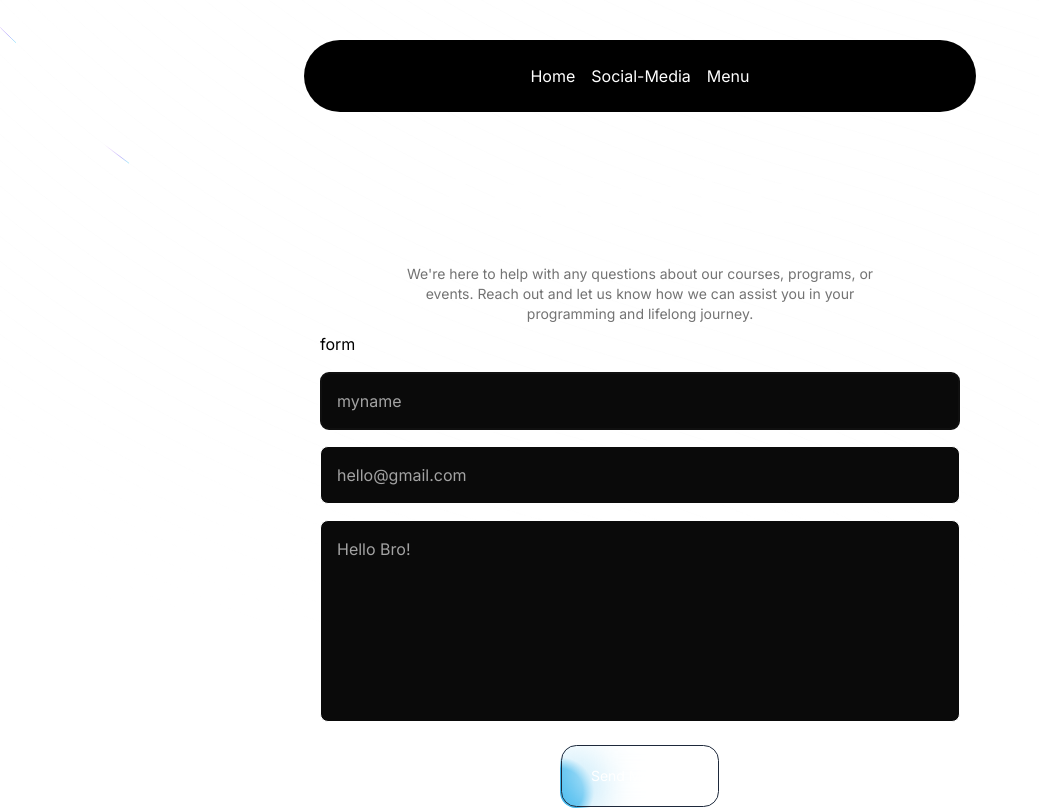
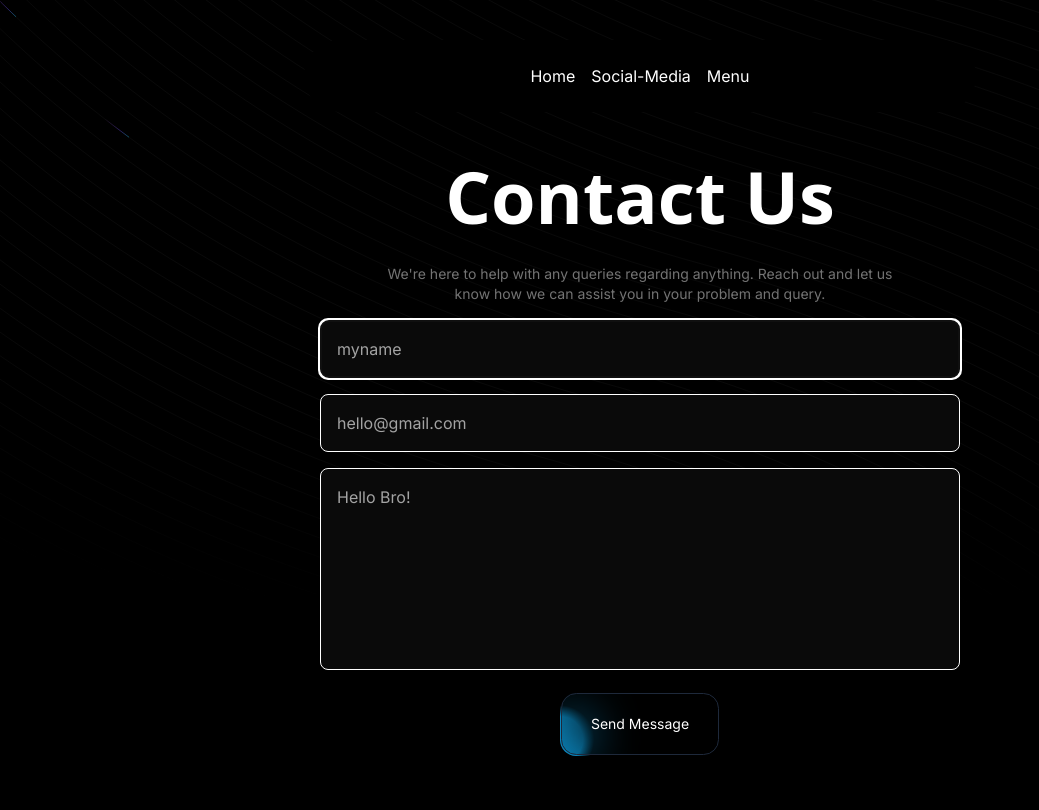
Before and after one commit to Echoinbyte/possibleweb, a Next.js app: page /contact in a window 1280 px wide. Shown: the top 810 px of the page, without its empty margins (0-1039 px from the left). Built offline with nearby package versions, Linux system fonts and the light colour scheme.

Commit message:
A Bug Fixed

```diff
--- a/src/components/Form.tsx
+++ b/src/components/Form.tsx
@@ -71,7 +71,7 @@ function FormContact() {
         });
         setStatus("success");
         setBorder("success");
-        setBtntext("Submitted!");
+        setBtntext("Sent Successfully!");
       } else {
         throw new Error(`HTTP error! status: ${response.status}`);
       }
@@ -79,25 +79,14 @@ function FormContact() {
       console.log(error);
       setStatus("error");
       setBorder("error");
-      setBtntext("Submit Failed!");
+      setBtntext("Error in Sending!");
     }
 
-    console.log("Submitted:", formData);
+    console.log("Here's what you've sent to me:", formData);
   };
-
-
-
-  const [bgcolor, setBgcolor] = useState("rgb(17,24,39)");
-  function hovereffect() {
-    setBgcolor("linear-gradient(to bottom, #000000, #222222)");
-  }
-  function unhovereffect() {
-    setBgcolor("rgb(17,24,39)");
-  }
-
   return (
     <>
-      <div className="min-h-screen py-12 pt-36 relative">
+      <div className="min-h-screen bg-black text-white py-12 pt-36 relative">
         {" "}
         <BackgroundBeams className="absolute top-0 left-0 w-full h-full z-0" />
         <div className="max-w-2xl mx-auto p-4 relative z-10">
@@ -106,12 +95,10 @@ function FormContact() {
             Contact Us
           </h1>
           <p className="helppara text-neutral-500 max-w-lg mx-auto my-2 text-sm text-center">
-            We&apos;re here to help with any questions about our courses,
-            programs, or events. Reach out and let us know how we can assist you
-            in your programming and lifelong journey.
+            We&apos;re here to help with any queries regarding anything. Reach out and let us know how we can assist you
+            in your problem and query.
 
           </p>
-          form
           <form method="POST" onSubmit={handleSubmit} className="space-y-4 mt-4">
             <input
               type="text"
@@ -159,8 +146,6 @@ function FormContact() {
                 borderRadius="1rem"
                 className="text-black submitbtn dark:text-white bg-transparent"
                 type="submit"
-                onMouseEnter={hovereffect}
-                onMouseLeave={unhovereffect}
               >
                 {btntext}
               </Button>
```
